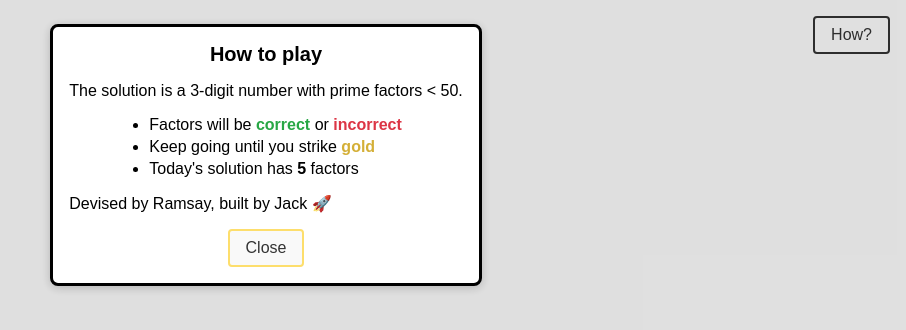
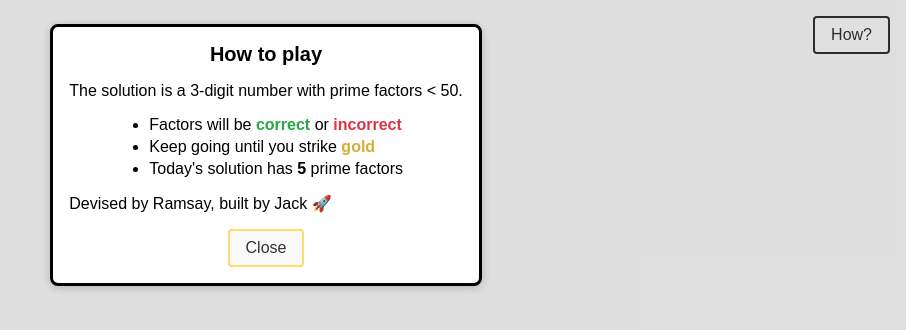
Before and after one commit to jackherizsmith/factors, a SvelteKit app: page / in a window 1280 px wide. Both pictures are taken after a click on the button "How?". Shown: the top 330 px of the page, without its empty margins (374-1280 px from the left). Built offline with nearby package versions, Linux system fonts and the light colour scheme.

Commit message:
how and dialog

```diff
--- a/src/routes/+page.svelte
+++ b/src/routes/+page.svelte
@@ -184,7 +184,7 @@
 					<b class="incorrect-text">incorrect</b>
 				</li>
 				<li>Keep going until you strike <b class="win-text">gold</b></li>
-				<li>Today's solution has <b>{primeFactors.length}</b> factors</li>
+				<li>Today's solution has <b>{primeFactors.length}</b> prime factors</li>
 			</ul>
 			<p>Devised by Ramsay, built by Jack 🚀</p>
 			<button on:click={toggleModal}>Close</button>
@@ -325,6 +325,7 @@
 		padding: 1rem;
 		border-radius: 8px;
 		top: 1.5rem;
+		margin: 1rem;
 		max-width: 400px;
 		box-shadow: 0 2px 10px rgba(0, 0, 0, 0.2);
 		text-align: center;
```
